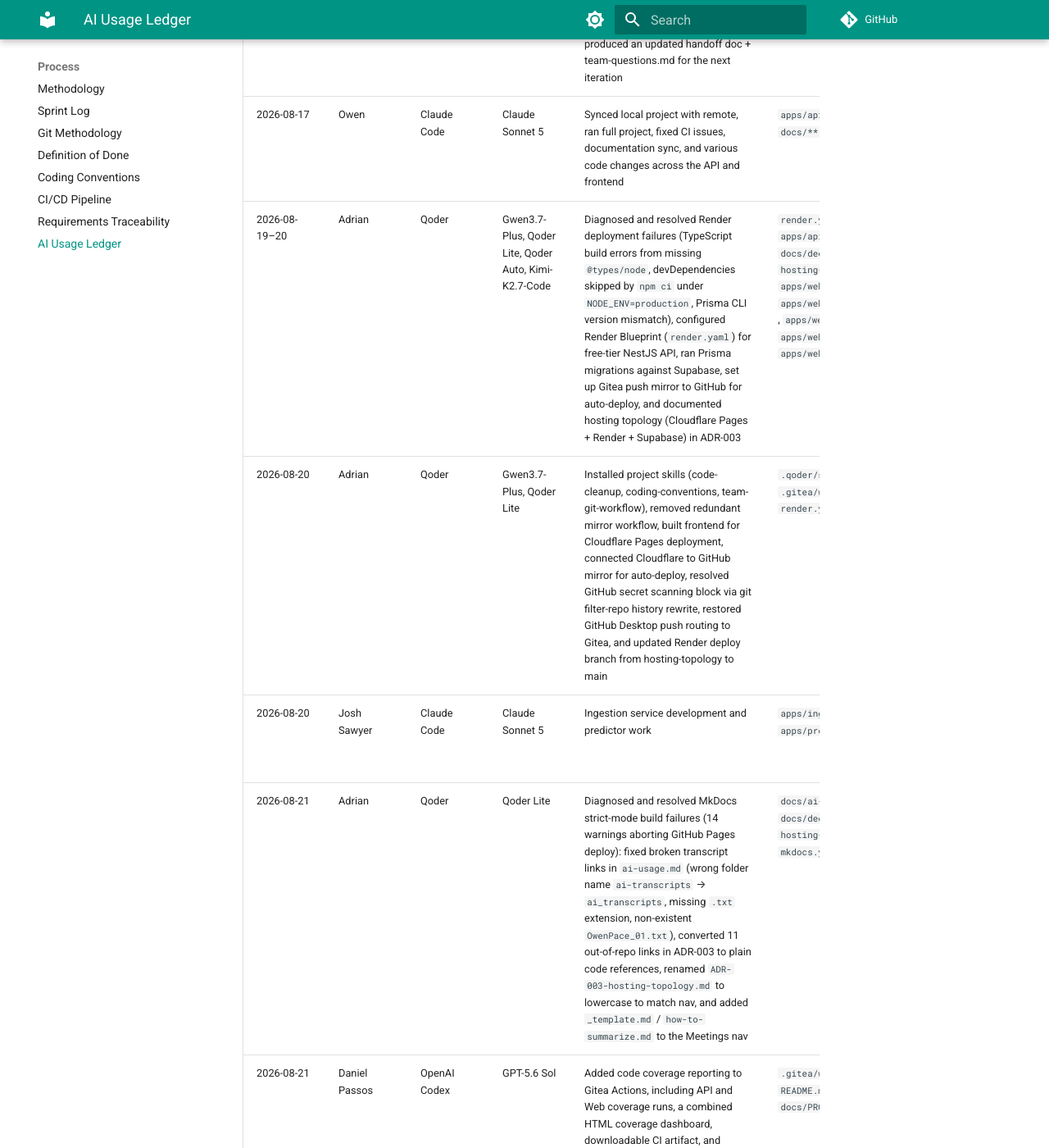
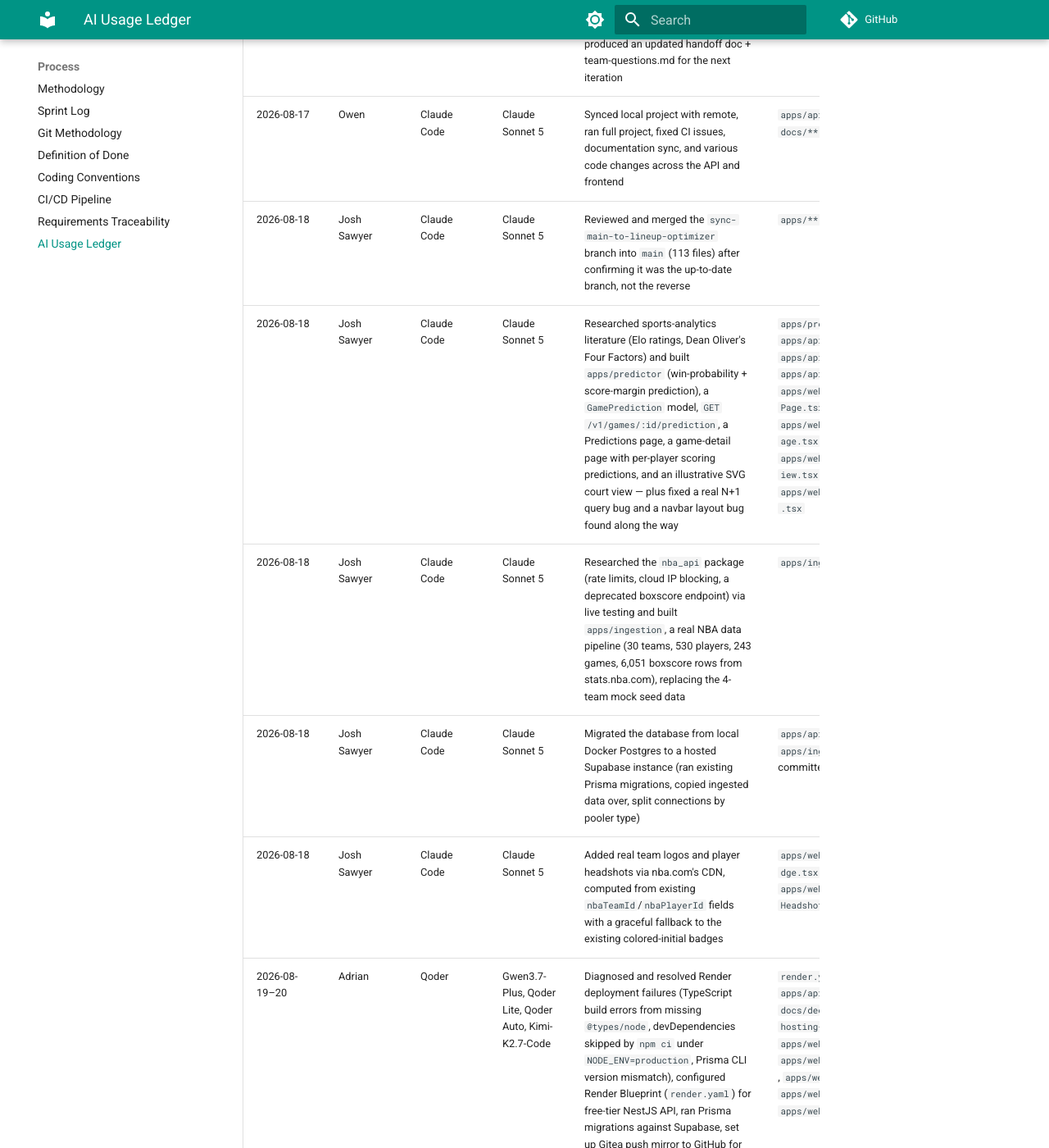
Before and after one commit to Sports-Analytics-Innovation-Platform/Innovation-Documentation-Website, an MkDocs documentation site: the page built from docs/ai-usage.md, in a window 1280 px wide and 1400 px high, scrolled down 2646 px. Shown: the whole window at 82% size. Built offline with MkDocs 1.6.1 and Material for MkDocs 9.7.7, drawn with Linux system fonts in a browser that asks for light colours; comment, search, counter and statistics services are not loaded.

Commit message:
docs: link Josh Sawyer's transcripts in the AI usage ledger
The 2026-08-06 scaffold row had no transcript link even though the
transcript exists (JoshSawyer-conversation-2026-08-12-204630.txt --
misleadingly named, but its internal timestamps confirm it's the
2026-08-06 session). Adds that link, and four rows for the 2026-08-18
session (branch merge, predictor + Elo/Four Factors work, real nba_api
ingestion pipeline, Supabase migration, team logos/headshots) that were
drafted previously but never actually committed to this ledger.

Co-Authored-By: Claude Sonnet 5 <noreply@anthropic.com>

```diff
--- a/docs/ai-usage.md
+++ b/docs/ai-usage.md
@@ -2,7 +2,7 @@
 
 | Date | Author | Tool | Model | Purpose | Files/Docs Affected | Link | Transcript |
 |---|---|---|---|---|---|---|---|
-| 2026-08-06 | Josh | Claude Code | Claude Sonnet 5    | Initial project scaffold: monorepo structure, Express+Prisma API (auth, players/teams/stats endpoints), mock NBA seed data, React+Vite+Tailwind frontend (player list + profile pages), Docker Compose for local Postgres, root README | `apps/api/**`, `apps/web/**`, `docker-compose.yml`, `README.md`, `.gitignore` | not recoverable | Not yet provided |
+| 2026-08-06 | Josh Sawyer | Claude Code | Claude Sonnet 5    | Initial project scaffold: monorepo structure, Express+Prisma API (auth, players/teams/stats endpoints), mock NBA seed data, React+Vite+Tailwind frontend (player list + profile pages), Docker Compose for local Postgres, root README | `apps/api/**`, `apps/web/**`, `docker-compose.yml`, `README.md`, `.gitignore` | | [JoshSawyer-conversation-2026-08-12-204630.txt](transcripts/ai_transcripts/JoshSawyer-conversation-2026-08-12-204630.txt) |
 | 2026-08-06 | Owen | Claude Code | Claude Sonnet 5    | Migrated the API backend from Express to NestJS (modules/controllers/guards/global exception filter), preserving existing auth, players, and teams behaviour exactly; step 1 of moving the stack to the agreed tech choices | `apps/api/**`, `README.md` | not recoverable | [Owen Claude Auth](transcripts/ai_transcripts/2026-08-08-Owen-Claude-Auth.txt)
 | 2026-08-07 | Owen | Claude Code | Claude Sonnet 5 | Added test suites for both apps (Vitest unit tests + Supertest e2e tests against a real Postgres instance for the API; Vitest + React Testing Library for the frontend), a GitLab CI pipeline running both with coverage on a Postgres service container, and a script merging both apps' coverage into one HTML dashboard published to GitLab Pages and posted as an MR comment | `apps/api/src/**/*.spec.ts`, `apps/api/test/**`, `apps/api/vitest.config.ts`, `apps/api/.env.test.example`, `apps/web/src/**/*.spec.{ts,tsx}`, `apps/web/src/test/**`, `apps/web/vite.config.ts`, `scripts/**`, `.gitlab-ci.yml`, `docker-compose.yml`, `README.md` | | Not yet provided |
 | 2026-08-12 | Owen | Claude Code | Claude Sonnet 5 | Added `GIT_METHODOLOGY.md`, `PROJECT_METHODOLOGY.md`, and `PROJECT_OVERVIEW.md` (git conventions, Scrum-adapted-to-sprints methodology, and a living technical reference) | `docs/GIT_METHODOLOGY.md`, `docs/PROJECT_METHODOLOGY.md`, `docs/PROJECT_OVERVIEW.md` | | Not yet provided |
@@ -15,6 +15,11 @@
 | 2026-08-15 | Adrian | Claude.ai | Claude Sonnet 5 | Drafted MkDocs documentation site content across process, tech-stack, design, and decision-record pages; corrected mkdocs.yml site name and git-host terminology; drafted per-file commit messages; compiled team-questions and handoff docs for the next session | mkdocs.yml, docs/coding-conventions.md, docs/git-methodology.md, docs/methodology.md, docs/definition-of-done.md, docs/requirements.md, docs/tech-stack.md, docs/security.md, docs/getting-started.md, docs/design/architecture.md, docs/design/erd.md, docs/design/api-design.md, docs/design/wireframes.md, docs/decisions/adr-001-database.md, docs/decisions/adr-002-auth.md, team-questions.md, claude-handoff.md | https://claude.ai/share/26395a12-8801-40f7-b309-c459f06393a5 | [First draft of docs](transcripts/ai_transcripts/2026-08-15-adrian-claude-docs-first-draft.txt) |
 | 2026-08-16 | Adrian | Claude Web | Claude Sonnet 5 | Iteration 2 of docs-site work: reconciled the tech stack against real code (BetterAuth replacing Passport.js, confirmed schema/API/ERD from source), rewrote ADR-002 and flagged an unresolved password-reset compliance risk, unblocked feature-tiers.md and roadmap.md once the team defined what "optimisation" means, added a rubric-links.md quick-reference page, fixed a broken-links CI failure (meetings/standups → meetings/scrum rename), and produced an updated handoff doc + team-questions.md for the next iteration | docs/tech-stack.md, docs/decisions/adr-002-auth.md, docs/design/erd.md, docs/design/architecture.md, docs/security.md, docs/getting-started.md, docs/requirements.md, docs/design/feature-tiers.md, docs/design/roadmap.md, docs/design/api-design.md, docs/design/wireframes.md, docs/rubric-links.md, docs/index.md, mkdocs.yml, docs/meetings/index.md, team-questions.md, claude-handoff.md | https://claude.ai/share/15b57d21-0705-4cc0-bb16-a770e078d275 | [second iteration of docs](transcripts/ai_transcripts/2026-08-16-adrian-claude-docs-second-draft.txt) |
 | 2026-08-17 | Owen | Claude Code | Claude Sonnet 5 | Synced local project with remote, ran full project, fixed CI issues, documentation sync, and various code changes across the API and frontend | `apps/api/**`, `apps/web/**`, `docs/**` | | [2026-08-17-Owen-Claude-Sync-Documentation.txt](transcripts/ai_transcripts/2026-08-17-Owen-Claude-Sync-Documentation.txt) |
+| 2026-08-18 | Josh Sawyer | Claude Code | Claude Sonnet 5 | Reviewed and merged the `sync-main-to-lineup-optimizer` branch into `main` (113 files) after confirming it was the up-to-date branch, not the reverse | `apps/**` (merge) | | [JoshSawyer-conversation-2026-08-18-transcript.txt](transcripts/ai_transcripts/JoshSawyer-conversation-2026-08-18-transcript.txt) |
+| 2026-08-18 | Josh Sawyer | Claude Code | Claude Sonnet 5 | Researched sports-analytics literature (Elo ratings, Dean Oliver's Four Factors) and built `apps/predictor` (win-probability + score-margin prediction), a `GamePrediction` model, `GET /v1/games/:id/prediction`, a Predictions page, a game-detail page with per-player scoring predictions, and an illustrative SVG court view — plus fixed a real N+1 query bug and a navbar layout bug found along the way | `apps/predictor/**`, `apps/api/src/predictions/**`, `apps/api/src/games/**`, `apps/api/prisma/schema.prisma`, `apps/web/src/pages/PredictionsPage.tsx`, `apps/web/src/pages/GameDetailPage.tsx`, `apps/web/src/components/CourtView.tsx`, `apps/web/src/components/Navbar.tsx` | | [JoshSawyer-conversation-2026-08-18-transcript.txt](transcripts/ai_transcripts/JoshSawyer-conversation-2026-08-18-transcript.txt) |
+| 2026-08-18 | Josh Sawyer | Claude Code | Claude Sonnet 5 | Researched the `nba_api` package (rate limits, cloud IP blocking, a deprecated boxscore endpoint) via live testing and built `apps/ingestion`, a real NBA data pipeline (30 teams, 530 players, 243 games, 6,051 boxscore rows from stats.nba.com), replacing the 4-team mock seed data | `apps/ingestion/**` | | [JoshSawyer-conversation-2026-08-18-transcript.txt](transcripts/ai_transcripts/JoshSawyer-conversation-2026-08-18-transcript.txt) |
+| 2026-08-18 | Josh Sawyer | Claude Code | Claude Sonnet 5 | Migrated the database from local Docker Postgres to a hosted Supabase instance (ran existing Prisma migrations, copied ingested data over, split connections by pooler type) | `apps/api/.env`, `apps/ingestion/.env` (local, not committed) | | [JoshSawyer-conversation-2026-08-18-transcript.txt](transcripts/ai_transcripts/JoshSawyer-conversation-2026-08-18-transcript.txt) |
+| 2026-08-18 | Josh Sawyer | Claude Code | Claude Sonnet 5 | Added real team logos and player headshots via nba.com's CDN, computed from existing `nbaTeamId`/`nbaPlayerId` fields with a graceful fallback to the existing colored-initial badges | `apps/web/src/components/TeamBadge.tsx`, `apps/web/src/components/PlayerHeadshot.tsx` | | |
 | 2026-08-19–20 | Adrian | Qoder | Gwen3.7-Plus, Qoder Lite, Qoder Auto, Kimi-K2.7-Code | Diagnosed and resolved Render deployment failures (TypeScript build errors from missing `@types/node`, devDependencies skipped by `npm ci` under `NODE_ENV=production`, Prisma CLI version mismatch), configured Render Blueprint (`render.yaml`) for free-tier NestJS API, ran Prisma migrations against Supabase, set up Gitea push mirror to GitHub for auto-deploy, and documented hosting topology (Cloudflare Pages + Render + Supabase) in ADR-003 | `render.yaml`, `apps/api/tsconfig.json`, `docs/decisions/ADR-003-hosting-topology.md`, `apps/web/src/lib/apiClient.ts`, `apps/web/src/lib/authClient.ts`, `apps/web/public/_redirects`, `apps/web/.env.example`, `apps/web/src/vite-env.d.ts` | not recoverable| [2026-08-19-adrian-qoder-render-deploy.jsonl](transcripts/ai_transcripts/2026-08-19-adrian-qoder-render-deploy.jsonl) |
 | 2026-08-20 | Adrian | Qoder | Gwen3.7-Plus, Qoder Lite | Installed project skills (code-cleanup, coding-conventions, team-git-workflow), removed redundant mirror workflow, built frontend for Cloudflare Pages deployment, connected Cloudflare to GitHub mirror for auto-deploy, resolved GitHub secret scanning block via git filter-repo history rewrite, restored GitHub Desktop push routing to Gitea, and updated Render deploy branch from hosting-topology to main | `.qoder/skills/**`, `.gitea/workflows/mirror.yml`, `render.yaml` | not recoverable | [2026-08-20-adrian-qoder-cloudflare-deploy.jsonl](transcripts/ai_transcripts/2026-08-20-adrian-qoder-cloudflare-deploy.jsonl)|
 | 2026-08-20 | Josh Sawyer | Claude Code | Claude Sonnet 5 | Ingestion service development and predictor work | `apps/ingestion/**`, `apps/predictor/**` | | [JoshSawyer-conversation-2026-08-20-transcript.txt](transcripts/ai_transcripts/JoshSawyer-conversation-2026-08-20-transcript.txt) |
```
